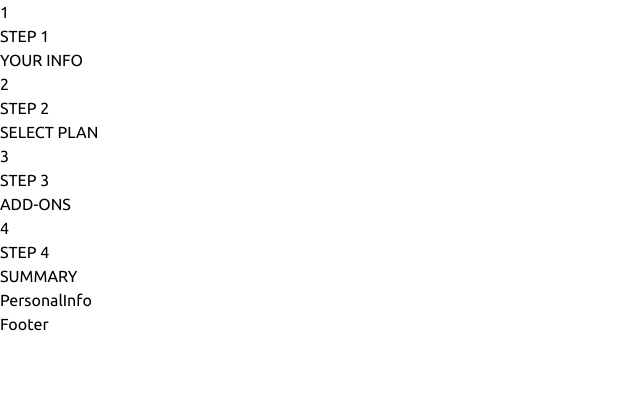
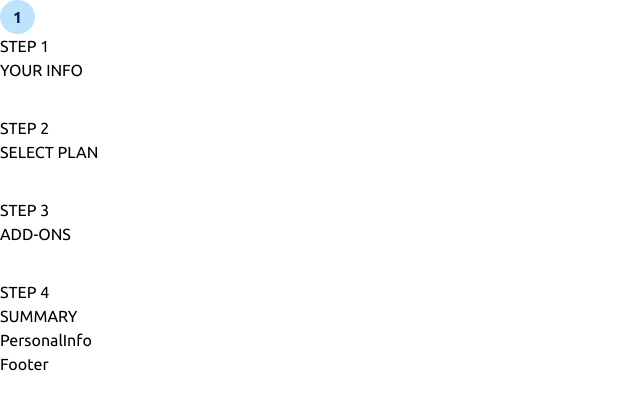
Before and after one commit to Sojo506/multi-step-form-react, a React app: page / in a window 1280 px wide. Shown: the top 410 px of the page, without its empty margins (0-640 px from the left). Built offline with nearby package versions, Linux system fonts and the light colour scheme; the HTML template or start-up script is replaced by a standard one.

Commit message:
component button styled

```diff
--- a/src/components/Button.jsx
+++ b/src/components/Button.jsx
@@ -14,7 +14,11 @@ const Button = ({ step, text, activeStep }) => {
 
   return (
     <>
-      <button>{step}</button>
+      <button
+        className={`border border-n-white rounded-[100%] px-3 py-1 text-n-white font-bold ${activeStep === step && "bg-p-light-blue text-p-marine-blue border-p-light-blue"}`}
+      >
+        {step}
+      </button>
 
       {dimension === "desktop" && (
         <div>
```
